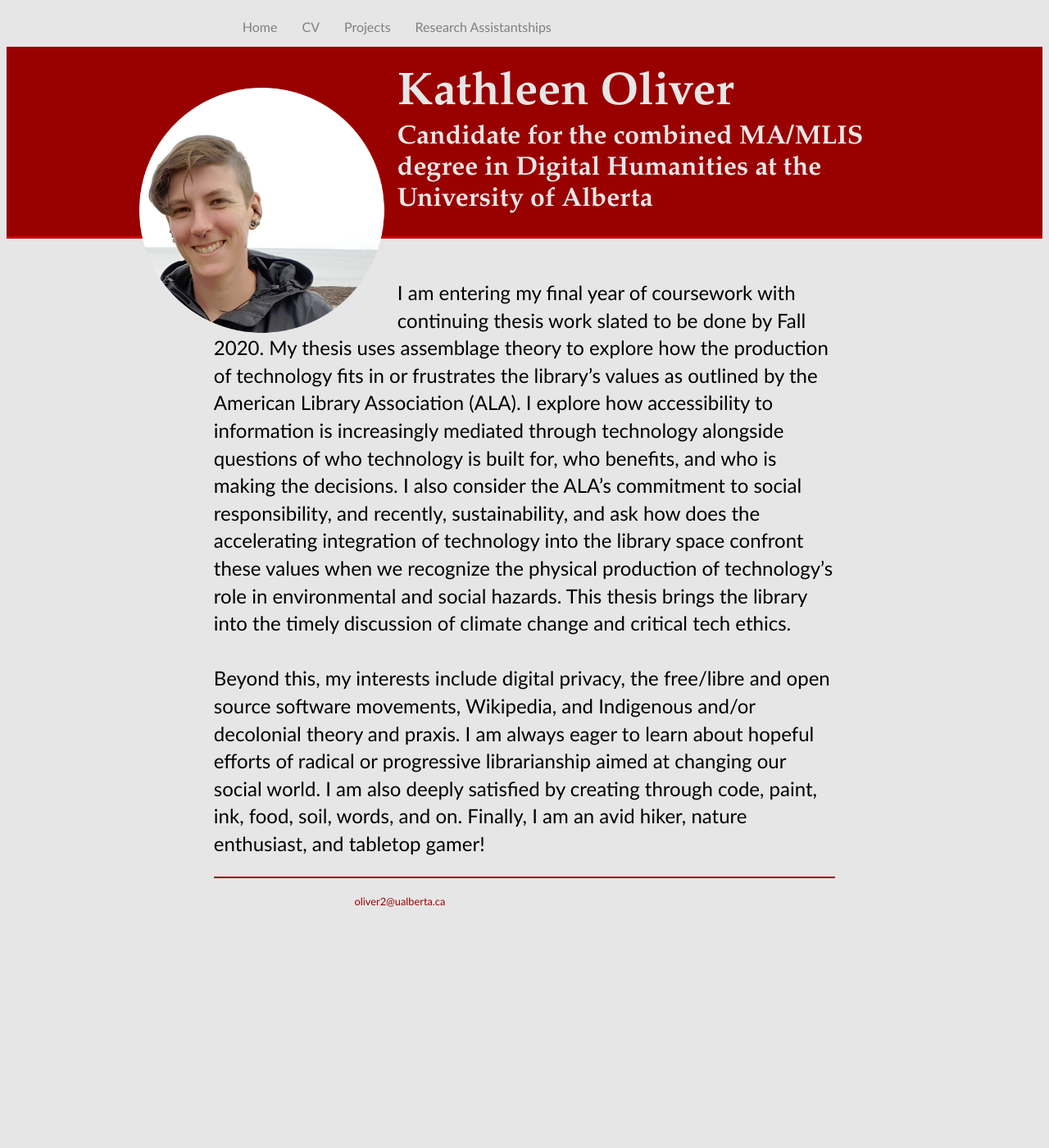
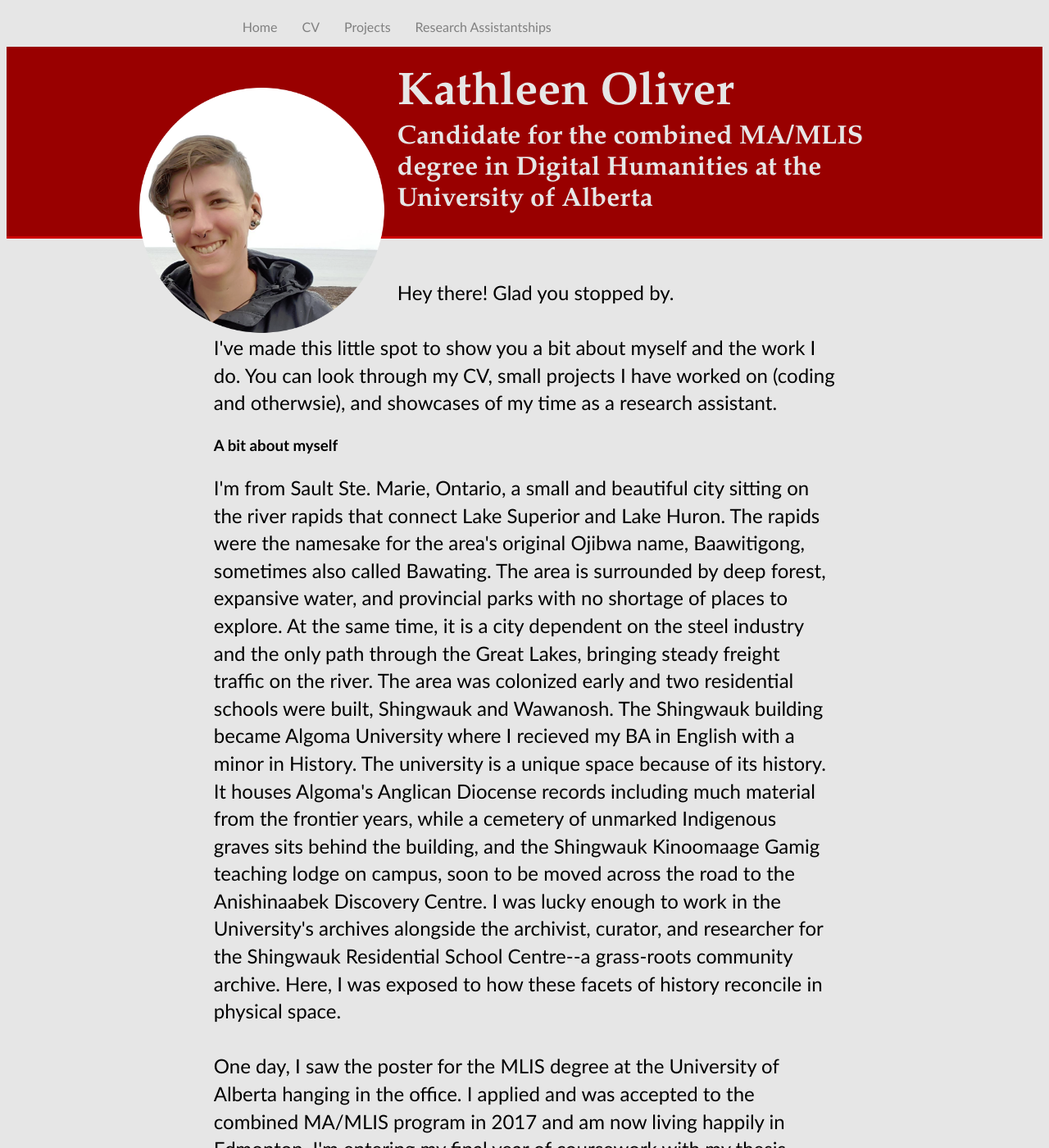
Before and after one commit to k-j-oliver/k-j-oliver.github.io, a Jekyll site: the page built from index.html, in a window 1280 px wide and 1400 px high. Shown: the whole window at 82% size. Built offline with Jekyll 4.4.1, drawn with Linux system fonts in a browser that asks for light colours; some of the changed text lies outside the part shown.

Commit message:
Update index.html

```diff
--- a/index.html
+++ b/index.html
@@ -1,6 +1,6 @@
 ---
 layout: default
-title: About Kathleen Oliver
+title: About - Kathleen Oliver
 ---
 
   <div class="profile"><img src=GitHubProfilePic.png height="300" width ="300">
@@ -8,8 +8,9 @@
   <h2>Candidate for the combined MA/MLIS degree in Digital Humanities at the University of Alberta</h2>
   </div>
 <div class="content">
-  <p>I am entering my final year of coursework with continuing thesis work slated to be done by Fall 2020. My thesis uses assemblage theory to explore how the production of technology fits in or frustrates the library’s values as outlined by the American Library Association (ALA). I explore how accessibility to information is increasingly mediated through technology alongside questions of who technology is built for, who benefits, and who is making the decisions. I also consider the ALA’s commitment to social responsibility, and recently, sustainability, and ask how does the accelerating integration of technology into the library space confront these values when we recognize the physical production of technology’s role in environmental and social hazards. This thesis brings the library into the timely discussion of climate change and critical tech ethics.<br><br>
-
-Beyond this, my interests include digital privacy, the free/libre and open source software movements, Wikipedia, and Indigenous and/or decolonial theory and praxis. I am always eager to learn about hopeful efforts of radical or progressive librarianship aimed at changing our social world. I am also deeply satisfied by creating through code, paint, ink, food, soil, words, and on. Finally, I am an avid hiker, nature enthusiast, and tabletop gamer!</p>
-
+  <p> Hey there! Glad you stopped by.<br><br>
+    I've made this little spot to show you a bit about myself and the work I do. You can look through my CV, small projects I have worked on (coding and otherwsie), and showcases of my time as a research assistant.</p>
+  <h3>A bit about myself</h3>
+  <p>I'm from Sault Ste. Marie, Ontario, a small and beautiful city sitting on the river rapids that connect Lake Superior and Lake Huron. The rapids were the namesake for the area's original Ojibwa name, Baawitigong, sometimes also called Bawating. The area is surrounded by deep forest, expansive water, and provincial parks with no shortage of places to explore. At the same time, it is a city dependent on the steel industry and the only path through the Great Lakes, bringing steady freight traffic on the river. The area was colonized early and two residential schools were built, Shingwauk and Wawanosh. The Shingwauk building became Algoma University where I recieved my BA in English with a minor in History. The university is a unique space because of its history. It houses Algoma's Anglican Diocense records including much material from the frontier years, while a cemetery of unmarked Indigenous graves sits behind the building, and the Shingwauk Kinoomaage Gamig teaching lodge on campus, soon to be moved across the road to the Anishinaabek Discovery Centre. I was lucky enough to work in the University's archives alongside the archivist, curator, and researcher for the Shingwauk Residential School Centre--a grass-roots community archive. Here, I was exposed to how these facets of history reconcile in physical space.<br><br>
+  One day, I saw the poster for the MLIS degree at the University of Alberta hanging in the office. I applied and was accepted to the combined MA/MLIS program in 2017 and am now living happily in Edmonton. I'm entering my final year of coursework with my thesis slated to be finished in Fall 2020. The program has introduced me to so many new ideas; I continue to enjoy creating through code and exploring my research interests in digital privacy, the free/libre and open source software movements, Wikipedia, and Indigenous and/or decolonial theory and praxis. I am always eager to hear about efforts of radical librarianship leveraging their unique position at the intersection of our social, political, educational, and economical worlds to create change.</p>
 </div>
```
